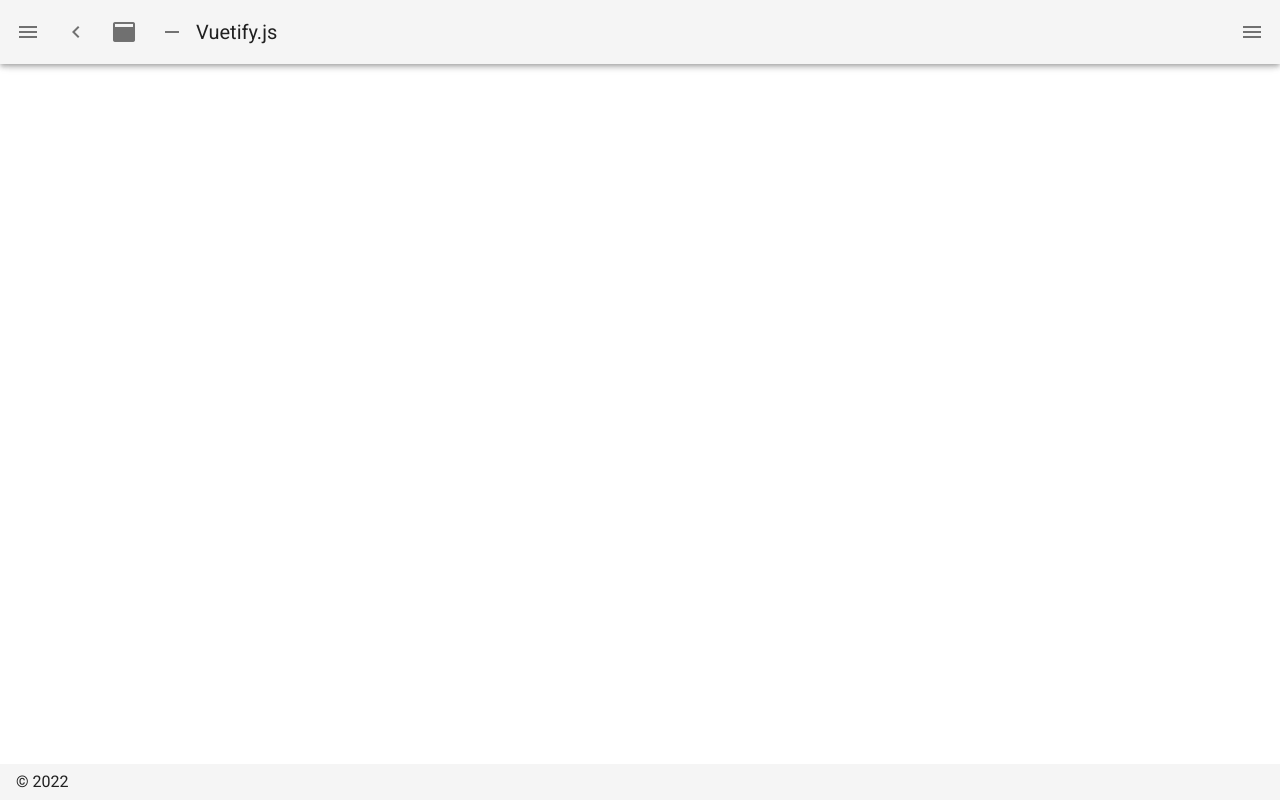
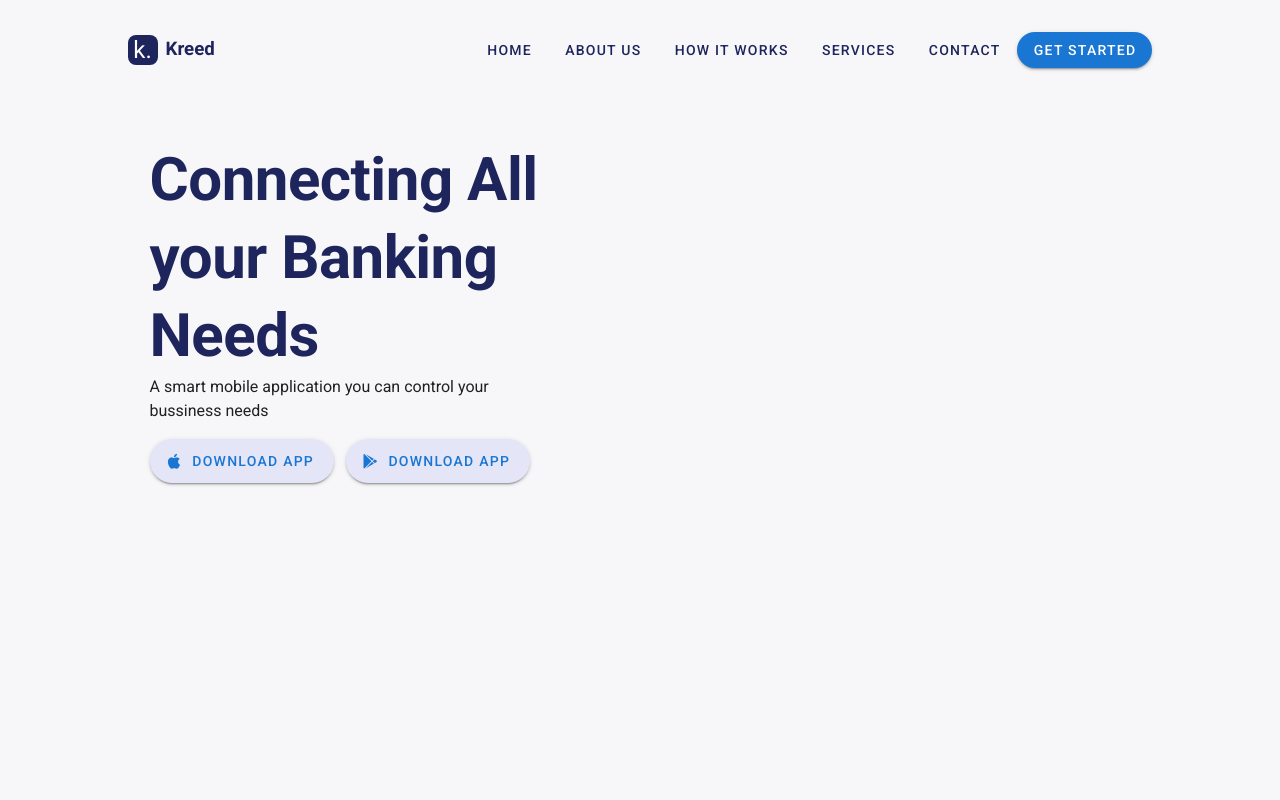
Before and after one commit to ItsHMS/hero, a Nuxt app: page /templateOne in a window 1280 px wide. Before the commit this address had no page. Built offline with nearby package versions, Linux system fonts and the light colour scheme.

Commit message:
first hero section

```diff
--- /dev/null
+++ b/pages/templateOne.vue
@@ -0,0 +1,84 @@
+<template>
+    <div class="full">
+        <div class="header d-flex flex-row justify-space-around align-center">
+            <div class="d-flex flex-row">
+                <v-avatar
+                class="rounded-lg bg-darkBlue"
+                size="30"
+                tile
+              >
+                <span class="white--text text-h5">k.</span>
+              </v-avatar>
+              <h3 class="darkBlue pl-2">Kreed</h3>
+            </div>
+            <div class="buttons">
+                <v-btn text>Home</v-btn>
+                <v-btn text>About Us</v-btn>
+                <v-btn text>How it Works</v-btn>
+                <v-btn text>Services</v-btn>
+                <v-btn text>Contact</v-btn>
+                <v-btn rounded color="primary" class="white--text">Get Started</v-btn>
+            </div>
+        </div>
+        <div class="main d-flex flex-row align-center justify-space-around">
+            <div>
+                <h1 class="darkBlue heading text-h2 font-weight-bold">
+                    Connecting All your Banking Needs
+                </h1>
+                <p>A smart mobile application you can control your bussiness needs</p>
+                <v-btn large rounded class="primary-btns mr-3">
+                    <v-icon  left>mdi-apple</v-icon>
+                    Download App
+                </v-btn>
+                <v-btn large rounded class="primary-btns">
+                    <v-icon left>mdi-google-play</v-icon>
+                    Download App
+                </v-btn>
+            </div>
+            <v-img
+            class="image"
+            :src="require('~/assets/mobile.png')"
+            />
+        </div>
+    </div>
+</template>
+<script>
+export default {
+    layout: "template",
+}
+</script>
+<style scoped>
+.full{
+    height:100vh;
+    width: 100%;
+    background: #f7f7f9;
+}
+.darkBlue{
+    color:#1e255d;
+}
+.bg-darkBlue{
+    background: #1e255d;
+}
+.header{
+    height:100px;
+}
+.buttons .v-btn{
+    color: #1e255d;
+}
+.image{
+    max-width: 200px;
+    height:auto;
+    transform: rotate(45deg);
+}
+.heading{
+    width:14ch;
+    line-height: 1.3;
+}
+.main p{
+    width:40ch
+}
+.primary-btns.v-btn{
+    color:#1976d2 ;
+    background:#e4e6f8 ;
+}
+</style>
```
Also changed, not shown: assets/mobile.png (added).
